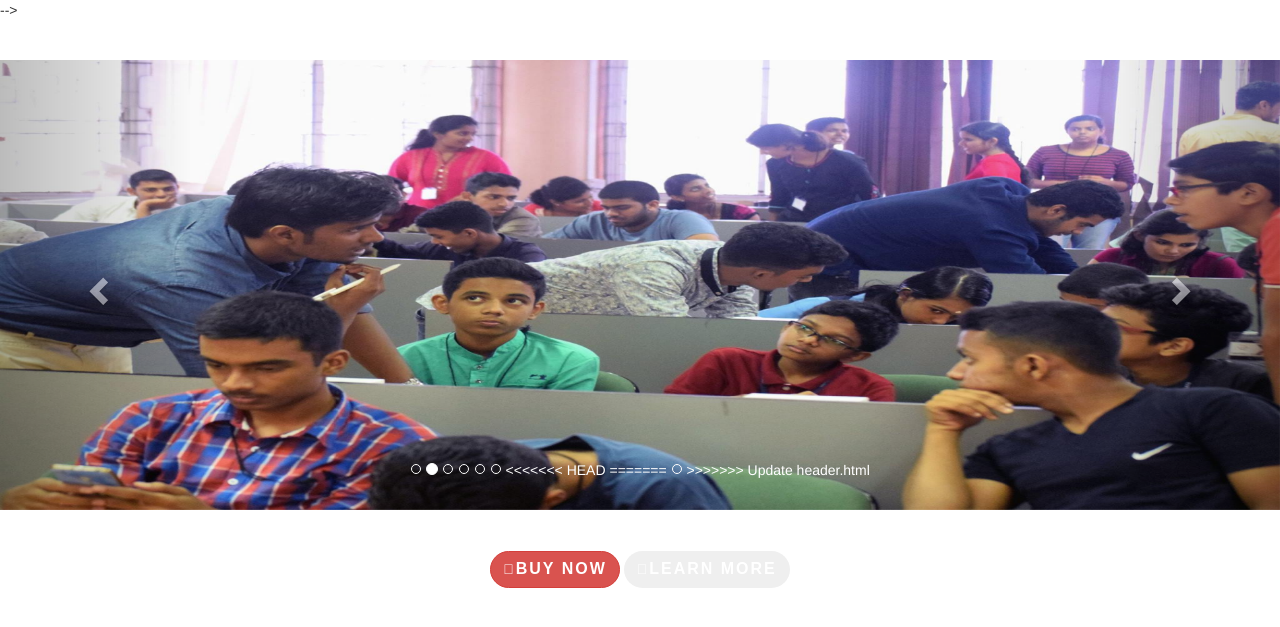
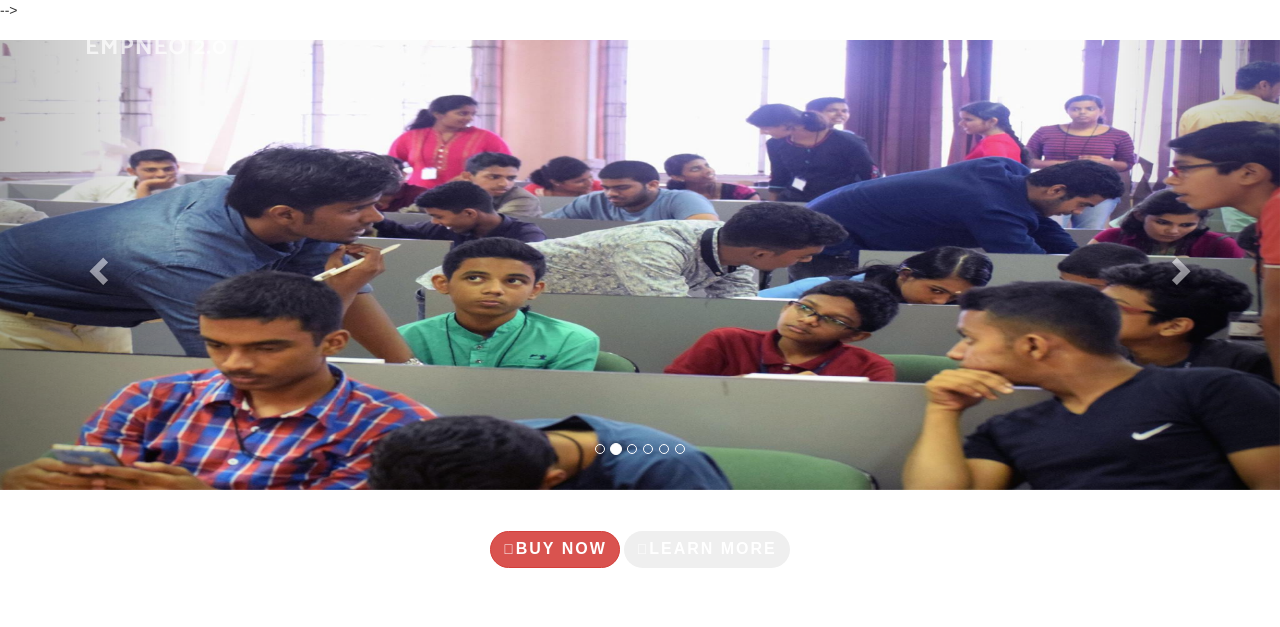
Before and after one commit to IEEEMEC/empneo, a Jekyll site: the page built from index.html, in a window 1280 px wide and 900 px high. Shown: the top 627 px of the window. Built offline with Jekyll 4.4.1, drawn with Linux system fonts in a browser that asks for light colours; nearby versions of some CDN libraries; some web fonts are replaced; the list of posts is cut into pages by our own code.

Commit message:
Update header.html

```diff
--- a/_includes/header.html
+++ b/_includes/header.html
@@ -54,13 +54,15 @@
 .button:hover span:after {
   opacity: 1;
   right: 0;
+
 }
+
 #carousel img {
 
         width:100%;
         maxheight:450px;
         height:450px;
-    }
+}
 </style>
 <header>
 <div><br></div>
@@ -70,11 +72,6 @@
 <<<<<<< HEAD
 </div> -->
 <meta name="viewport" content="width=device-width,initial-scale=1.0">
-=======
-
-
-</div> -->
->>>>>>> Update header.html
 
 <div id="carousel" class="carousel slide" data-ride="carousel">
     <ol class="carousel-indicators">
@@ -84,11 +81,8 @@
         <li data-target="#carousel" data-slide-to="3"></li>
         <li data-target="#carousel" data-slide-to="4"></li>
         <li data-target="#carousel" data-slide-to="5"></li>
-<<<<<<< HEAD
         <!-- <li data-target="#carousel" data-slide-to="6"></li> -->
-=======
-        <li data-target="#carousel" data-slide-to="6"></li>
->>>>>>> Update header.html
+
     </ol>
 
     <div class="carousel-inner">
```
